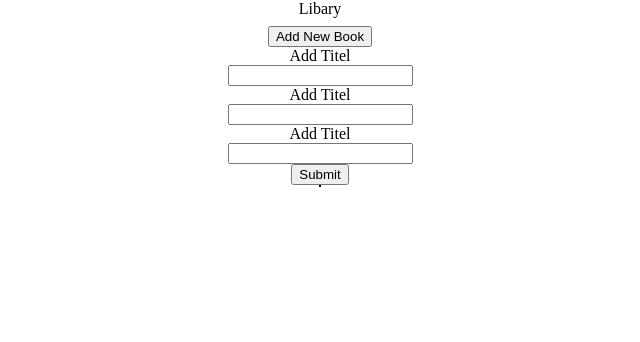
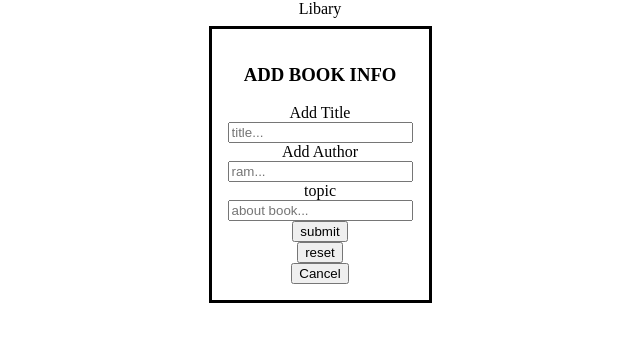
Before and after one commit to ekansh123123-debug/library-odin, a plain HTML site: page index.html in a window 1280 px wide. Shown: the whole page, without its empty margins (320-960 px from the left). Drawn offline with Linux system fonts and the light colour scheme.

Commit message:
renamed titel to title and some other small changes

```diff
--- a/index.html
+++ b/index.html
@@ -7,21 +7,35 @@
     <link rel="stylesheet" href="style.css">
 </head>
 <body>
-
+    <div>
     <button id="newBookButton">Add New Book</button>
-    <form action="">
-        <label for="titel">Add Titel</label>
-        <input type="text" name="titel" id="titel">
-        <label for="titel">Add Titel</label>
-        <input type="text" name="titel" id="titel">
-        <label for="titel">Add Titel</label>
-        <input type="text" name="titel" id="titel">
-        <button type="submit">Submit</button>
-    </form>
+    <dialog id="dialogInterface">
+        <form action="dialog">
+            <h3>ADD BOOK INFO</h3>
+            <div>
+                <label for="title">Add Title</label>
+                <input type="text" name="title" id="title" required placeholder="title...">
+            </div>
+            <div>
+                <label for="auathor">Add Author</label>
+                <input type="text" name="author" id="auathor" required placeholder="ram...">
+            </div>
+            <div>
+            <label for="info">topic</label>
+            <input type="text" name="info" id="info" required placeholder="about book...">
+            </div>
+            <div id="buttons">
+                <button type="submit" id="submitBtn">submit</button>
+                <button type="reset" id="resetBtn">reset</button>
+                <button id="closeBtn">Cancel</button>
+            </div>
+        </form>
+    </dialog>
     <div id="box">
-        <div id="titel"></div>
+        <div id="title"></div>
         <div id="author"></div>
         <div id="info"></div>
+    </div>
     </div>
     <script src="script.js"></script>
 </body>
--- a/script.js
+++ b/script.js
@@ -1,24 +1,24 @@
 let myLibraray = [
     {
         author: "ram",
-        titel: "astro",
+        title: "astro",
         info:"About astroname"
     },
     {
         author: "shame",
-        titel: "non astro",
+        title: "non astro",
         info: "agaist astro"
     },
     {
         author:"anu",
-        titel: "another",
+        title: "another",
         info: "ajdf"
     }
 ];
 
 function Book(title,author,info) {
     this.id = crypto.randomUUID();
-    this.titel = title;
+    this.title = title;
     this.author = author;
     this.info = info;
 }
@@ -34,26 +34,33 @@ const newBookButtonEvent = (e) => {
 const addBookToDisplay = () => {
     author.textContent = "";
     info.textContent = "";
-    titel.textContent = "";
+    title.textContent = "";
 
     for (const book of myLibraray){
         const newauthor = document.createElement("div");
         const newinfo = document.createElement("div");
-        const newtitel = document.createElement("div");
+        const newtitle = document.createElement("div");
 
         newauthor.textContent = book.author;
         newinfo.textContent =  book.info;
-        newtitel.textContent = book.titel;
+        newtitle.textContent = book.title;
 
         author.appendChild(newauthor);
         info.appendChild(newinfo);
-        titel.appendChild(newtitel);
+        title.appendChild(newtitle);
     }
 }
 const book = document.querySelector("#book");
 const newBookButton = document.querySelector("#newBookButton");
 const author = document.querySelector("#author");
 const info = document.querySelector("#info");
-const titel = document.querySelector("#titel");
+const title = document.querySelector("#title");
 
 newBookButton.addEventListener("click",newBookButtonEvent);
+
+const dialog = document.querySelector("#dialogInterface");
+const cancelBtn = document.querySelector("#closeBtn");
+const addBookbtn = document.querySelector("#")
+
+cancelBtn.addEventListener("click", () => dialog.showModal());
+cancelBtn.addEventListener("click", () => dialog.close());
--- a/style.css
+++ b/style.css
@@ -2,6 +2,7 @@
     display: flex;
     flex-direction: column;
     align-items: center;
+
 }
 #addBookButton{
     width: 100px;
@@ -14,7 +15,7 @@
     border: 1px solid;
 }
 
-#titel{
+#title{
 
 }
 
@@ -25,3 +26,12 @@
 #info{
 
 }
+
+#dialogInterface{
+    display: flex;
+    flex-direction: column;
+}
+
+#dialogInterface #buttons{
+    display: flex;
+}
```
